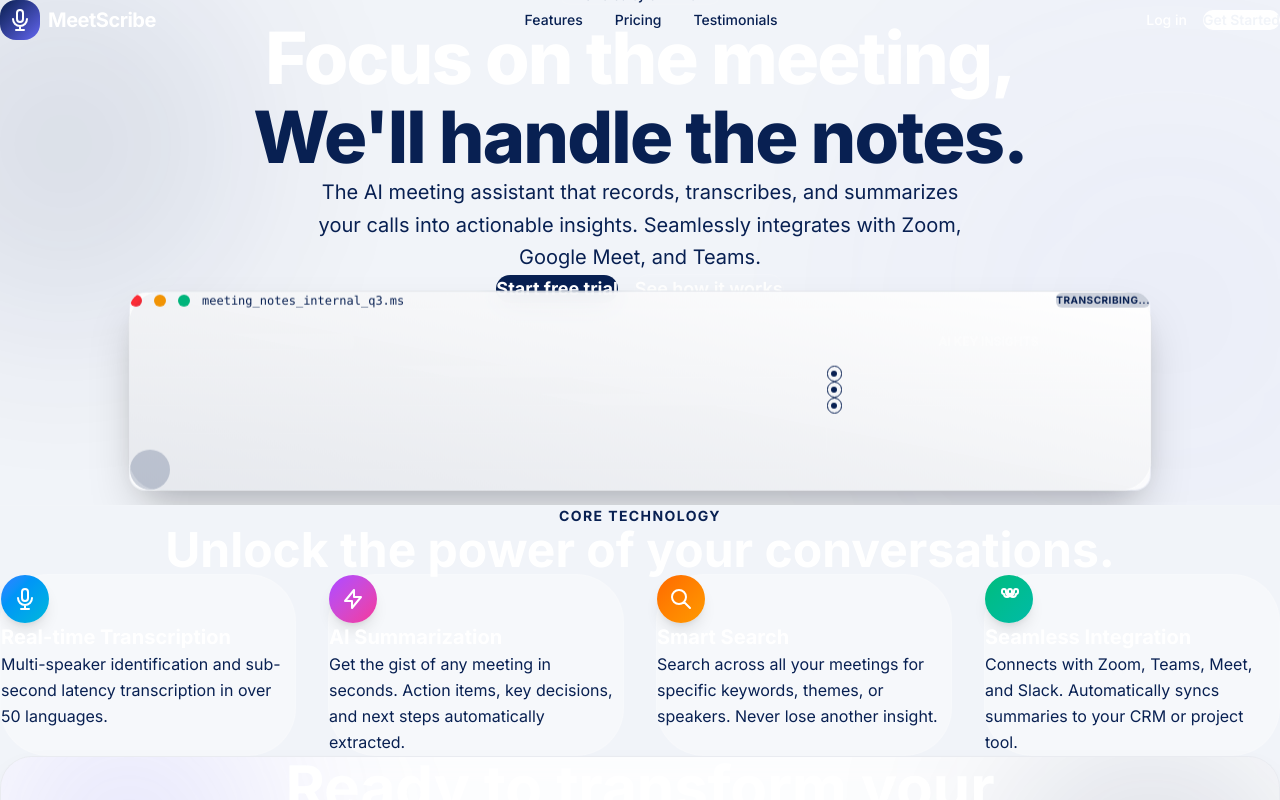
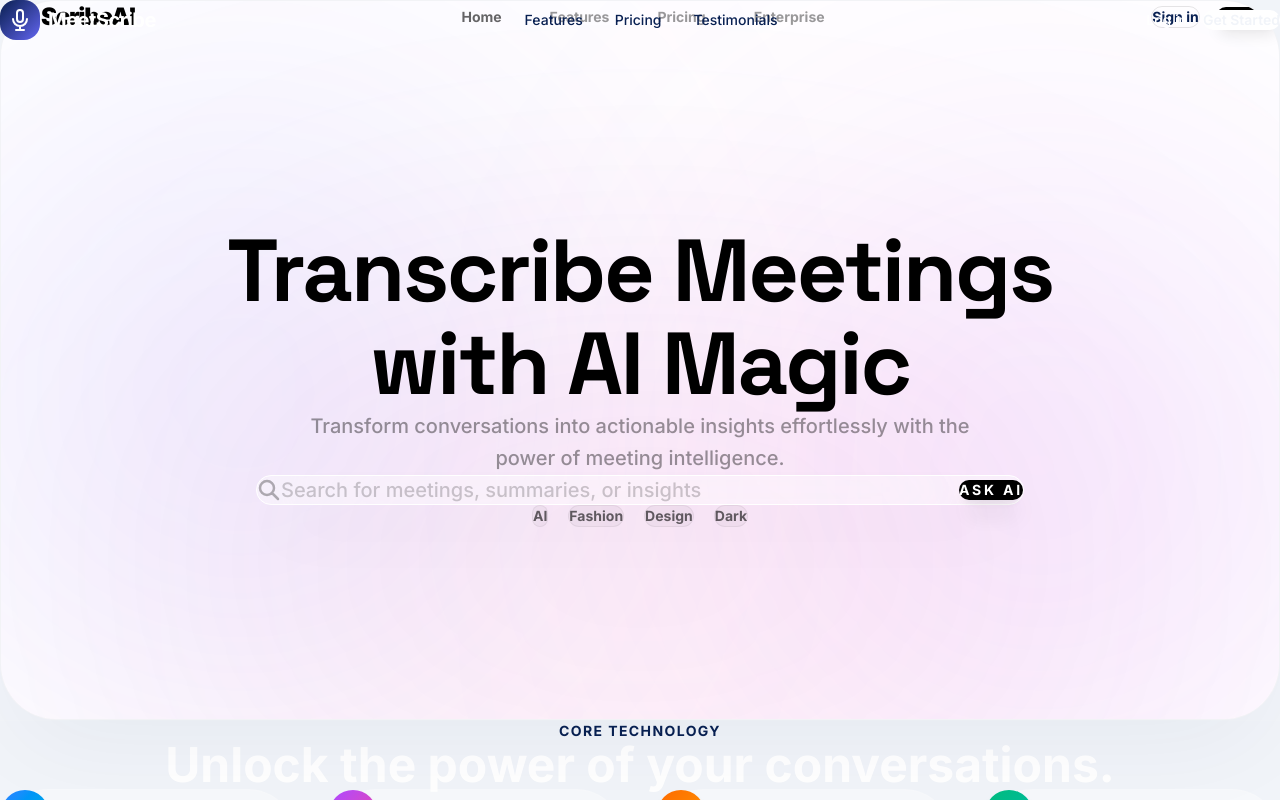
Before and after one commit to BYIRINGIRO-Samuel/Summora, a Next.js app: page / in a window 1280 px wide. Shown: the top 800 px of the page. Built offline with nearby package versions, Linux system fonts and the light colour scheme.

Commit message:
Redesign Hero section with bubble shadows and increased padding

```diff
--- a/components/Hero.tsx
+++ b/components/Hero.tsx
@@ -4,83 +4,83 @@
 
 export default function Hero() {
   return (
-    <section className="relative pt-32 pb-20 md:pt-48 md:pb-32 overflow-hidden">
-      {/* Background Orbs */}
-      <div className="absolute top-0 -left-20 w-72 h-72 bg-primary/20 rounded-full blur-[120px] -z-10 animate-pulse" />
-      <div className="absolute bottom-0 -right-20 w-96 h-96 bg-secondary/10 rounded-full blur-[150px] -z-10 animate-pulse" style={{ animationDelay: '2s' }} />
+    <section className="relative w-full px-4 py-4 md:px-12 md:py-10 bg-[#f1f4f9]">
+      {/* Main Container */}
+      <div className="relative w-full max-w-[1440px] mx-auto bg-white rounded-[3.5rem] overflow-hidden shadow-[0_40px_100px_-20px_rgba(8,32,82,0.05)] border border-primary/5 min-h-[90vh] flex flex-col items-center">
 
-      <div className="container mx-auto px-6 flex flex-col items-center text-center">
-        <div className="inline-flex items-center gap-2 px-3 py-1 rounded-full bg-white/5 border border-white/10 text-xs font-semibold text-primary mb-8 animate-float">
-          <span className="flex h-2 w-2 rounded-full bg-primary" />
-          Powered by GPT-4 Omni
+        {/* BUBBLE SHADOWS (Innovative blurred blobs) */}
+        <div className="absolute top-[10%] -left-20 w-[40rem] h-[40rem] bg-indigo-500/10 rounded-full blur-[140px] pointer-events-none" />
+        <div className="absolute top-[20%] -right-20 w-[40rem] h-[40rem] bg-purple-500/10 rounded-full blur-[140px] pointer-events-none" />
+        <div className="absolute -bottom-20 left-1/2 -translate-x-1/2 w-[60rem] h-[30rem] bg-pink-500/10 rounded-full blur-[160px] pointer-events-none" />
+
+        {/* Navigation */}
+        <nav className="w-full px-8 md:px-16 py-10 flex items-center justify-between relative z-20">
+          <Link href="/" className="text-2xl font-black tracking-tighter text-black flex items-center gap-2">
+             <div className="w-8 h-8 rounded-full bg-black flex items-center justify-center">
+                <div className="w-2 h-2 bg-white rounded-full" />
+             </div>
+             ScribeAI
+          </Link>
+
+          <div className="hidden lg:flex items-center gap-12">
+            <Link href="#" className="text-sm font-bold text-black/60 hover:text-black transition-colors relative group">
+              Home
+              <span className="absolute -bottom-1 left-0 w-full h-0.5 bg-primary scale-x-0 group-hover:scale-x-100 transition-transform origin-left" />
+            </Link>
+            <Link href="#" className="text-sm font-bold text-black/40 hover:text-black transition-colors">Features</Link>
+            <Link href="#" className="text-sm font-bold text-black/40 hover:text-black transition-colors">Pricing</Link>
+            <Link href="#" className="text-sm font-bold text-black/40 hover:text-black transition-colors">Enterprise</Link>
           </div>
 
-        <h1 className="text-5xl md:text-7xl font-extrabold tracking-tight text-white mb-6 leading-[1.1]">
-          Focus on the meeting, <br />
-          <span className="gradient-text">We&apos;ll handle the notes.</span>
+          <div className="flex items-center gap-4">
+            <Link href="/login" className="px-6 py-2.5 rounded-full border border-black/10 text-sm font-bold hover:bg-black/5 transition-all">Sign in</Link>
+            <Link href="/signup" className="px-6 py-2.5 rounded-full bg-black text-white text-sm font-bold hover:bg-black/80 transition-all shadow-lg">Free Trial</Link>
+          </div>
+        </nav>
+
+        {/* Hero Content */}
+        <div className="flex-grow flex flex-col items-center justify-center text-center px-6 relative z-20 pb-16">
+          <h1 className="text-6xl md:text-[5.5rem] font-black text-black leading-[1.05] tracking-tight font-display mb-10 max-w-4xl">
+            Transcribe Meetings <br /> with AI Magic
           </h1>
 
-        <p className="max-w-2xl text-lg md:text-xl text-text-muted mb-10 leading-relaxed">
-          The AI meeting assistant that records, transcribes, and summarizes your calls
-          into actionable insights. Seamlessly integrates with Zoom, Google Meet, and Teams.
+          <p className="max-w-2xl text-xl text-black/40 font-medium leading-relaxed mb-16">
+            Transform conversations into actionable insights effortlessly with the <br /> power of meeting intelligence.
           </p>
 
-        <div className="flex flex-col sm:flex-row items-center gap-4 mb-16">
-          <Link href="/signup" className="w-full sm:w-auto px-8 py-4 rounded-full bg-primary text-white font-bold text-lg hover:shadow-[0_0_20px_rgba(99,102,241,0.4)] transition-all transform hover:scale-105 active:scale-95">
-            Start free trial
-          </Link>
-          <a href="#how-it-works" className="w-full sm:w-auto px-8 py-4 rounded-full bg-white/5 border border-white/10 text-white font-semibold text-lg hover:bg-white/10 transition-all">
-            See how it works
-          </a>
+          {/* SEARCH COMPONENT (Innovative UI) */}
+          <div className="w-full max-w-3xl relative group">
+             <div className="absolute inset-0 bg-black/5 blur-3xl rounded-full opacity-0 group-hover:opacity-100 transition-opacity" />
+             <div className="relative flex items-center bg-white/40 backdrop-blur-3xl border border-white p-2.5 rounded-full shadow-[0_30px_70px_-10px_rgba(0,0,0,0.08)]">
+                <div className="pl-8 flex items-center text-black/30">
+                   <svg className="w-6 h-6" fill="none" viewBox="0 0 24 24" stroke="currentColor">
+                      <path strokeLinecap="round" strokeLinejoin="round" strokeWidth={2.5} d="M21 21l-6-6m2-5a7 7 0 11-14 0 7 7 0 0114 0z" />
+                   </svg>
+                </div>
+                <input
+                   type="text"
+                   placeholder="Search for meetings, summaries, or insights"
+                   className="w-full bg-transparent border-none outline-none px-6 py-6 text-xl font-medium text-black placeholder:text-black/20"
+                />
+                <button className="bg-black text-white px-12 py-5 rounded-full font-bold text-sm tracking-[0.2em] uppercase hover:bg-primary transition-all shadow-xl whitespace-nowrap">
+                   Ask AI
+                </button>
+             </div>
           </div>
 
-        {/* Dashboard Preview Mockup */}
-        <div className="relative w-full max-w-5xl mx-auto glass-card p-2 animate-float">
-          <div className="absolute inset-0 bg-gradient-to-tr from-primary/10 to-transparent rounded-2xl pointer-events-none" />
-          <div className="rounded-xl overflow-hidden border border-white/10 shadow-2xl">
-             <div className="bg-surface/80 p-6 flex flex-col gap-6">
-                <div className="flex items-center justify-between border-b border-white/5 pb-4">
-                  <div className="flex items-center gap-3">
-                    <div className="w-3 h-3 rounded-full bg-red-500" />
-                    <div className="w-3 h-3 rounded-full bg-amber-500" />
-                    <div className="w-3 h-3 rounded-full bg-emerald-500" />
-                    <span className="ml-4 text-xs font-mono text-text-muted">meeting_notes_internal_q3.ms</span>
-                  </div>
-                  <div className="px-3 py-1 bg-primary/20 rounded-md text-[10px] text-primary font-bold uppercase tracking-wider">
-                    Transcribing...
-                  </div>
-                </div>
-                <div className="grid grid-cols-1 md:grid-cols-3 gap-6">
-                  <div className="md:col-span-2 flex flex-col gap-4">
-                    <div className="h-4 w-1/3 bg-white/5 rounded" />
-                    <div className="h-3 w-full bg-white/5 rounded" />
-                    <div className="h-3 w-full bg-white/5 rounded" />
-                    <div className="h-3 w-2/3 bg-white/5 rounded" />
-                    <div className="mt-4 flex gap-4">
-                      <div className="w-10 h-10 rounded-full bg-primary/20" />
-                      <div className="flex-1 space-y-2">
-                        <div className="h-3 w-1/4 bg-white/10 rounded" />
-                        <div className="h-2 w-full bg-white/5 rounded" />
-                      </div>
-                    </div>
-                  </div>
-                  <div className="md:col-span-1 flex flex-col gap-4 border-l border-white/5 pl-6">
-                    <span className="text-xs font-bold text-white uppercase opacity-40">AI Key Insights</span>
-                    <div className="space-y-4">
-                      {[1, 2, 3].map((i) => (
-                        <div key={i} className="flex gap-3">
-                          <div className="w-4 h-4 rounded-full border border-primary flex items-center justify-center">
-                            <div className="w-1.5 h-1.5 rounded-full bg-primary" />
-                          </div>
-                          <div className="h-2 w-full bg-white/5 rounded" />
-                        </div>
+          {/* TAGS */}
+          <div className="flex flex-wrap items-center justify-center gap-5 mt-12">
+             {['AI', 'Fashion', 'Design', 'Dark'].map((tag) => (
+                <button
+                   key={tag}
+                   className="px-10 py-4 rounded-full bg-black/[0.03] border border-black/5 font-bold text-sm text-black/60 hover:bg-black hover:text-white transition-all transform hover:scale-105"
+                >
+                   {tag}
+                </button>
              ))}
           </div>
         </div>
-                </div>
-             </div>
-          </div>
-        </div>
+
       </div>
     </section>
   );
```
Lines whose indentation alone changed are shown as unchanged.
